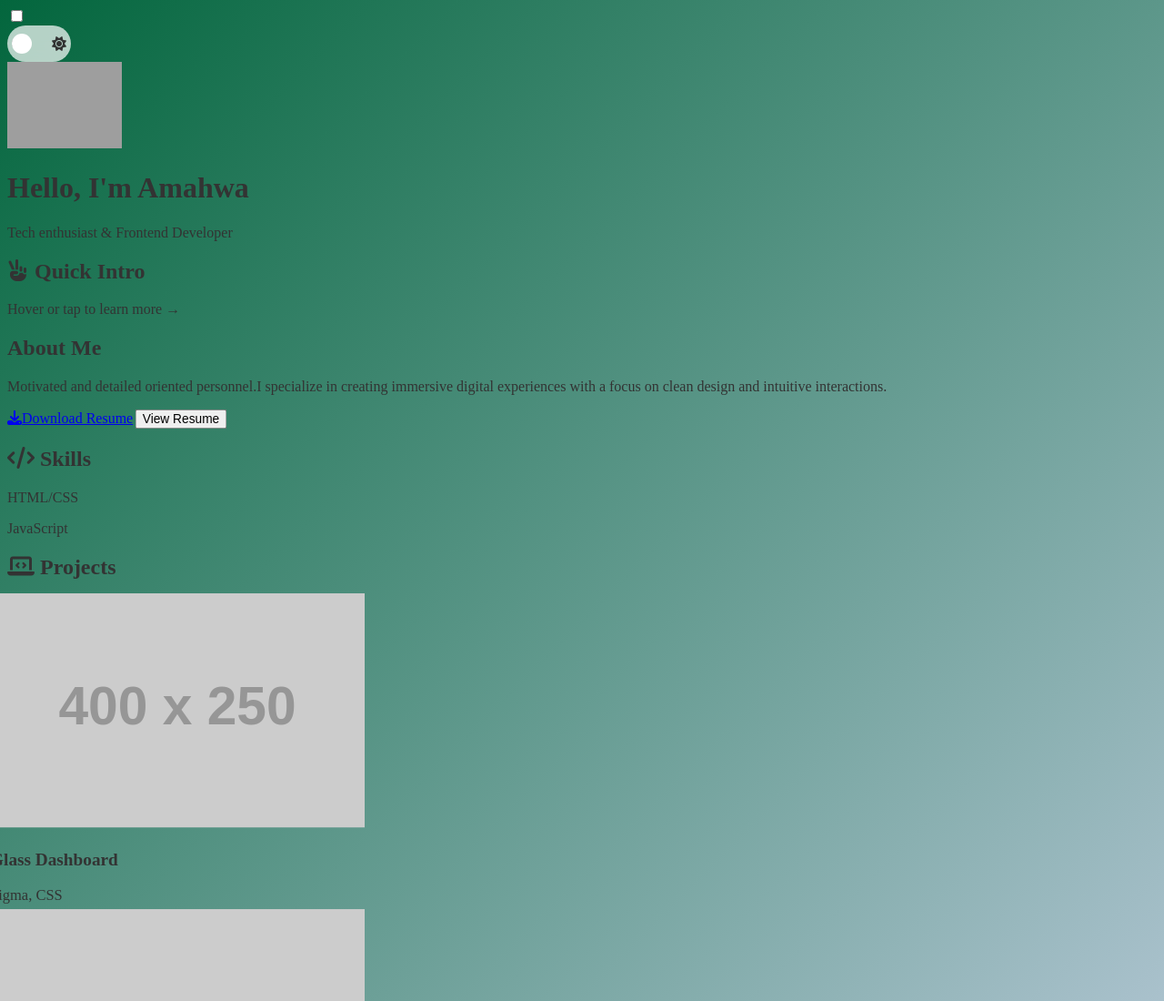
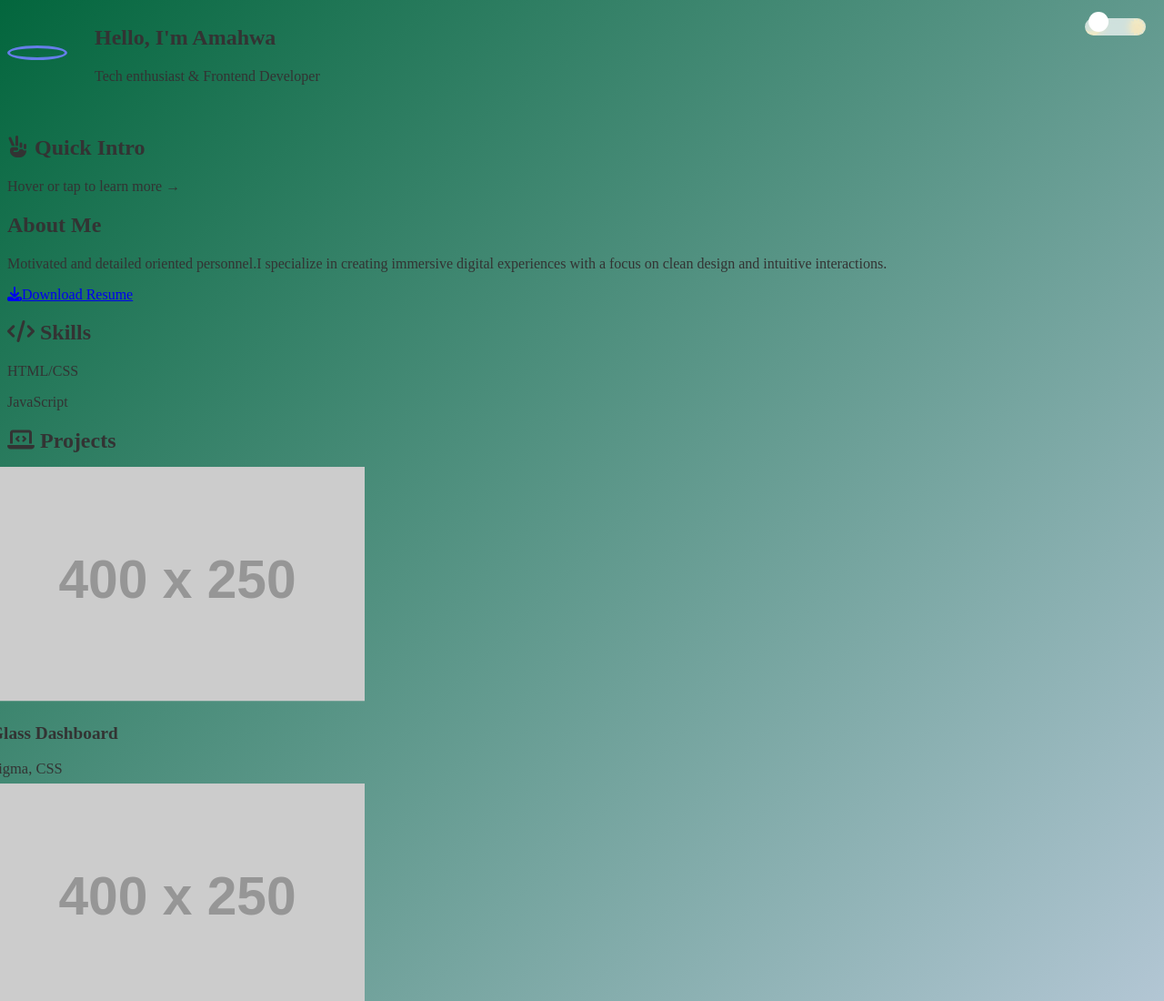
Before and after one commit to Africolt/statichtml, a plain HTML site: page index.html in a window 1280 px wide. Shown: the top 1100 px of the page at 91% size. Drawn offline with Linux system fonts and the light colour scheme; grey boxes are pictures that could not be loaded; placeholder pictures from the web are drawn by us.

Commit message:
Update index.html

```diff
--- a/index.html
+++ b/index.html
@@ -10,13 +10,13 @@
 </head>
 <body>
   <!-- Dark/Light Toggle -->
-  <div class="theme-toggle">
-    <input type="checkbox" id="toggle">
-    <label for="toggle" class="toggle-label">
-      <i class="fas fa-moon"></i>
-      <i class="fas fa-sun"></i>
-      <span class="toggle-ball"></span>
+  <div class="theme-switch-wrapper">
+    <span class="theme-icon">🌙</span>
+    <label class="theme-switch">
+        <input type="checkbox" id="theme-toggle">
+        <span class="slider round"></span>
     </label>
+    <span class="theme-icon">🌞</span>
   </div>
 
   <!-- Background shapes -->
@@ -26,11 +26,15 @@
   <!-- Main container -->
   <div class="glass-container">
     <!-- Header with Photo -->
-    <header class="profile-card">
+     <section class="profile-section">
+        <div class="profile-photo">
       <img src="https://media.licdn.com/dms/image/v2/D4D03AQEaN2JPWSs9nA/profile-displayphoto-shrink_200_200/profile-displayphoto-shrink_200_200/0/1690389547764?e=1749081600&v=beta&t=5UxiHubu6J3xyDPvw1btjr5a__xd0RJx_2fNWNZk6Bk" alt="amahwamarion" class="profile-img">
+        </div>
+        <div class="profile-text">
       <h1>Hello, I'm <span class="highlight">Amahwa </span></h1>
       <p>Tech enthusiast & Frontend Developer</p>
-    </header>
+        </div>
+     </section>
 
     <!-- Flip Intro Card -->
     <div class="flip-card">
@@ -44,7 +48,6 @@
           <p>Motivated and detailed oriented personnel.I specialize in creating immersive digital experiences with a focus on clean design and intuitive interactions.</p>
           <a href="my-resume.pdf" class="glass-btn" download>
             <i class="fas fa-download"></i>Download Resume</a>
-            <button class="glass-btn">View Resume</button>
         </div>
       </div>
     </div>
```
